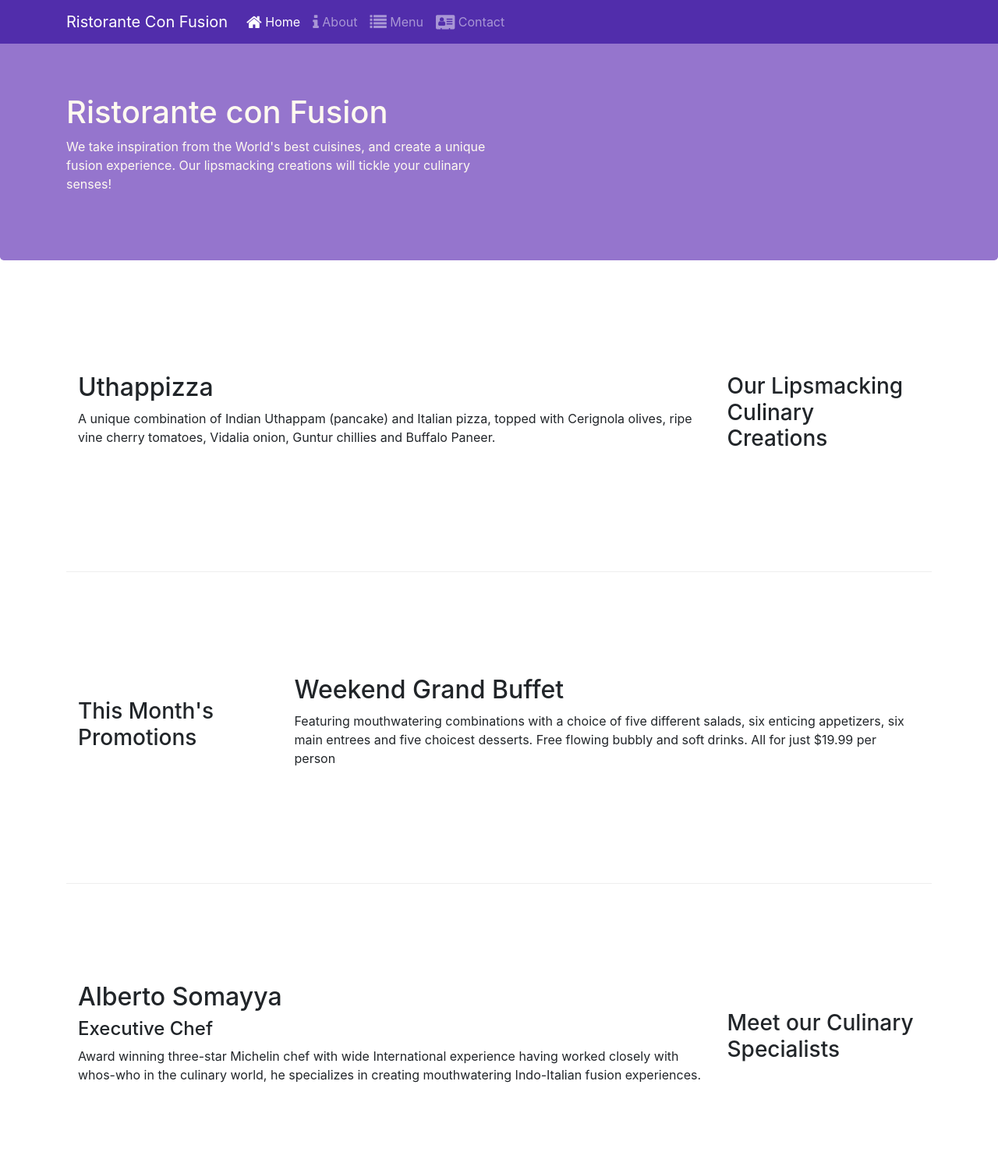
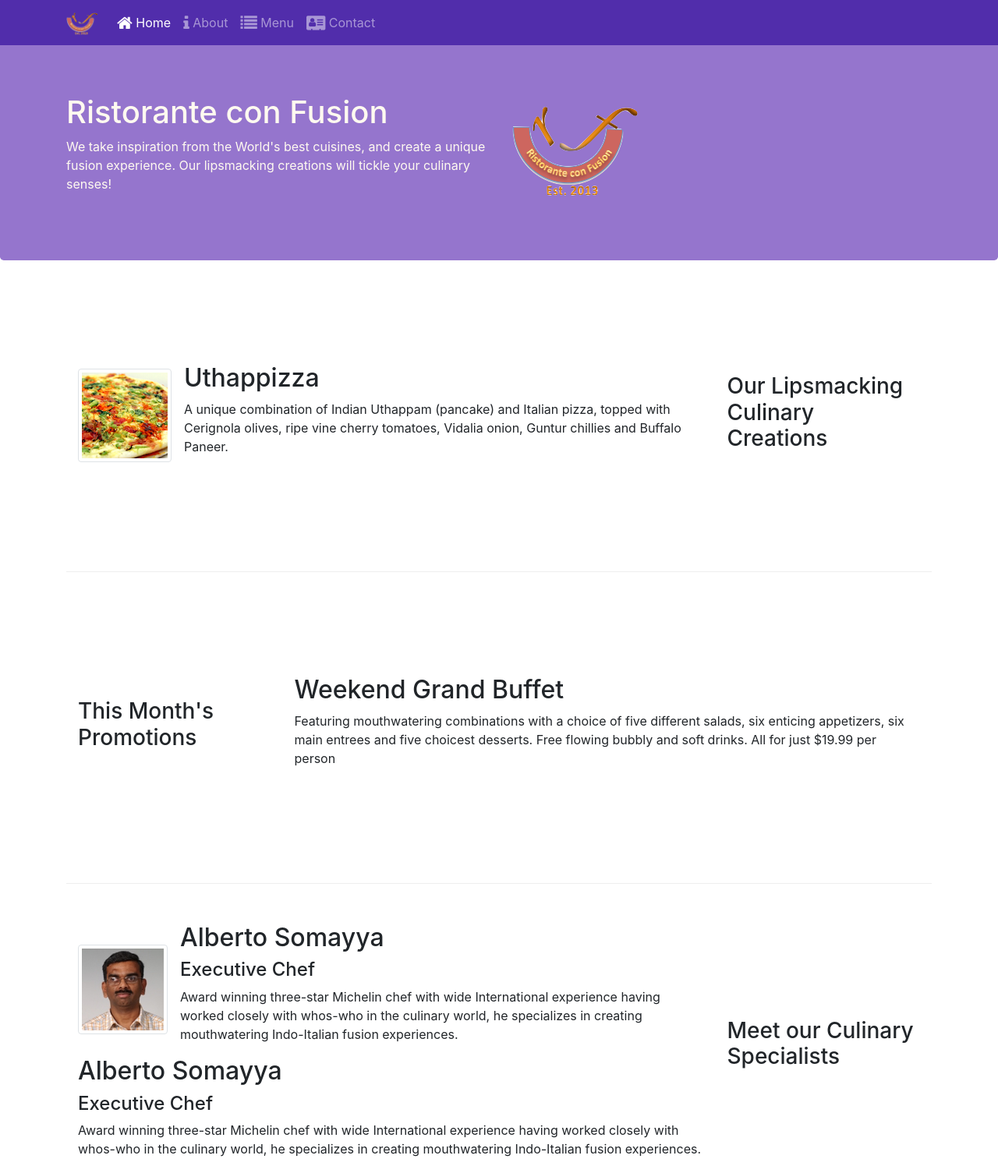
Before and after one commit to anusreebejugam/bootstrap-starter, a website: page index.html in a window 1280 px wide. Shown: the top 1505 px of the page at 78% size. Drawn offline with nearby package versions, Linux system fonts and the light colour scheme.

Commit message:
images and media

```diff
--- a/index.html
+++ b/index.html
@@ -21,8 +21,8 @@
             <button class="navbar-toggler" type="button" data-toggle="collapse" data-target="#Navbar">
                 <span class="navbar-toggler-icon"></span>
             </button>
-            <a class="navbar-brand" href="#">Ristorante Con Fusion</a>
-            <div class="collapse navbar-collapse" if="Navbar">
+            <a class="navbar-brand" href="#"><img src="img/logo.png" height="30" width="41"></a>
+            <div class="collapse navbar-collapse" id="Navbar">
                 <ul class="navbar-nav mr-auto">
                     <li class="nav-item active"><a class="nav-link" href="#"><span class="fa fa-home fa-lg"></span> Home</a></li>
                     <li class="nav-item"><a class="nav-link" href="./aboutus.html"><span class="fa fa-info fa-lg"></span> About</a></li>
@@ -40,7 +40,8 @@
                     <h1>Ristorante con Fusion</h1>
                     <p>We take inspiration from the World's best cuisines, and create a unique fusion experience. Our lipsmacking creations will tickle your culinary senses!</p>
                 </div>
-                <div class="col-12 col-sm">
+                <div class="col-12 col-sm align-self-center">
+                    <img src="img/logo.png" class="img-fluid">
                 </div>
             </div>
         </div>
@@ -52,8 +53,14 @@
                 <h3>Our Lipsmacking Culinary Creations</h3>
             </div>
             <div class="col col-sm order-sm-first col-md">
-                <h2>Uthappizza</h2>
-                <p>A unique combination of Indian Uthappam (pancake) and Italian pizza, topped with Cerignola olives, ripe vine cherry tomatoes, Vidalia onion, Guntur chillies and Buffalo Paneer.</p>
+                <div class="media">
+                    <img class="d-flex mr-3 img-thumbnail align-self-center"
+                        src="img/uthappizza.png" alt="uthappizza">
+                    <div class="media-body">
+                        <h2 class="mt-0">Uthappizza</h2>
+                        <p>A unique combination of Indian Uthappam (pancake) and Italian pizza, topped with Cerignola olives, ripe vine cherry tomatoes, Vidalia onion, Guntur chillies and Buffalo Paneer.</p>
+                    </div>
+                </div>
             </div>
         </div>
 
@@ -73,6 +80,15 @@
                 <h3>Meet our Culinary Specialists</h3>
             </div>
             <div class="col col-sm order-sm-first col-md">
+                <div class="media">
+                    <img class="d-flex mr-3 align-self-center img-thumbnail"
+                        src="img/alberto.png" alt="alberto">
+                    <div class="media-body">
+                        <h2 class="mt-0">Alberto Somayya</h2>
+                        <h4>Executive Chef</h4>
+                        <p>Award winning three-star Michelin chef with wide International experience having worked closely with whos-who in the culinary world, he specializes in creating mouthwatering Indo-Italian fusion experiences. </p>
+                    </div>
+                </div>
                 <h2>Alberto Somayya</h2>
                 <h4>Executive Chef</h4>
                 <p>Award winning three-star Michelin chef with wide International experience having worked closely with whos-who in the culinary world, he specializes in creating mouthwatering Indo-Italian fusion experiences. </p>
```
Also changed, not shown: aboutus.html (+3 -2 lines), contactus.html (+3 -2 lines), img/alberto.png (added), img/buffet.png (added), img/logo.png (added), img/uthappizza.png (added), 1 other file.
